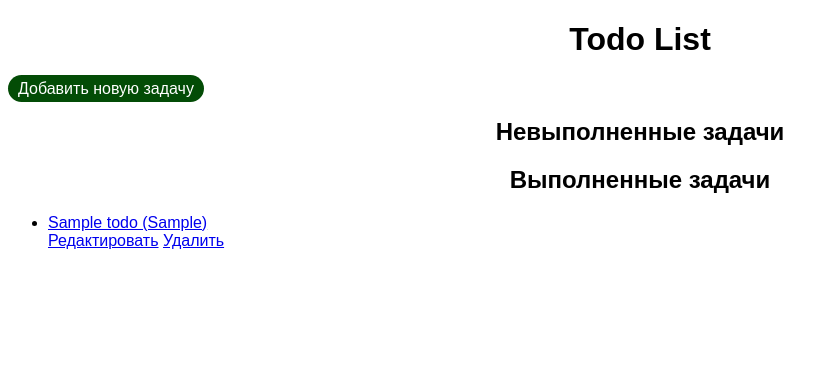
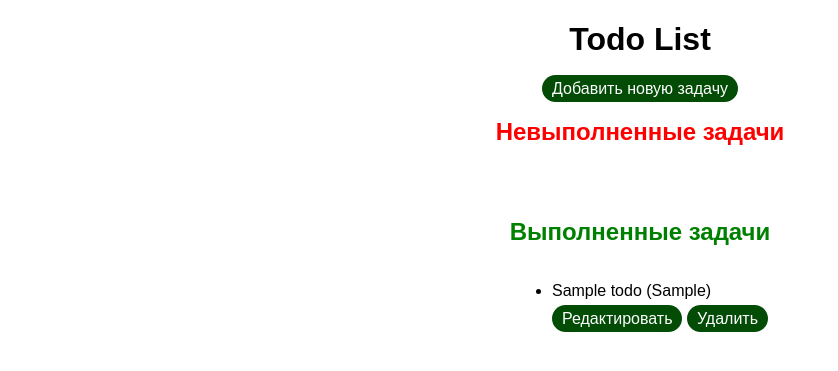
Before and after one commit to Danya2kk/todo-flask, a Flask app: page / in a window 1280 px wide. Shown: the top 371 px of the page, without its empty margins (0-838 px from the left). Run offline with Flask 3, Linux system fonts and the light colour scheme; tables that the repository leaves empty hold one stand-in row (values such as "Sample post").

Commit message:
edit templates

```diff
--- a/templates/index.html
+++ b/templates/index.html
@@ -7,16 +7,16 @@
 </head>
 <body>
     <h1>Todo List</h1>
-    <div>
+    <div class="button-add">
         <a href="{{ url_for('add') }}" class="btn btn-todo">Добавить новую задачу</a>
     </div>
-    <div>
-        <h2>Невыполненные задачи</h2>
-        <ul>
+    <div class="todo-task">
+        <h2 style="color: red;">Невыполненные задачи</h2>
+        <ul class="false-task">
             {% for todo in incomplete %}
-            <li>
-                <a href="{{ url_for('task_detail', id=todo.id) }}">{{ todo.title }} ({{ todo.category }})</a>
-                <div>
+            <li >
+                <a class="btn-link" href="{{ url_for('task_detail', id=todo.id) }}">{{ todo.title }} ({{ todo.category }})</a>
+                <div class="btn-menu">
                     <a href="{{ url_for('complete', id=todo.id) }}" class="btn btn-todo">Задача выполнена</a>
                     <a href="{{ url_for('edit', id=todo.id) }}" class="btn btn-todo">Редактировать</a>
                     <a href="{{ url_for('delete', id=todo.id) }}" class="btn btn-todo">Удалить</a>
@@ -24,14 +24,14 @@
             </li>
             {% endfor %}
         </ul>
-        <h2>Выполненные задачи</h2>
-        <ul>
+        <h2 style="color: green;">Выполненные задачи</h2>
+        <ul class="true-task">
             {% for todo in complete %}
             <li>
-                <a href="{{ url_for('task_detail', id=todo.id) }}">{{ todo.title }} ({{ todo.category }})</a>
-                <div>
-                    <a href="{{ url_for('edit', id=todo.id) }}" class="btn btn-edit">Редактировать</a>
-                    <a href="{{ url_for('delete', id=todo.id) }}" class="btn btn-delete">Удалить</a>
+                <a class="btn-link" href="{{ url_for('task_detail', id=todo.id) }}">{{ todo.title }} ({{ todo.category }})</a>
+                <div class="btn-menu">
+                    <a href="{{ url_for('edit', id=todo.id) }}" class="btn btn-todo">Редактировать</a>
+                    <a href="{{ url_for('delete', id=todo.id) }}" class="btn btn-todo">Удалить</a>
                 </div>
             </li>
             {% endfor %}
```
Also changed, not shown: templates/add.html (+4 -4 lines), templates/detail.html (+7 -5 lines), templates/edit.html (+4 -4 lines).
